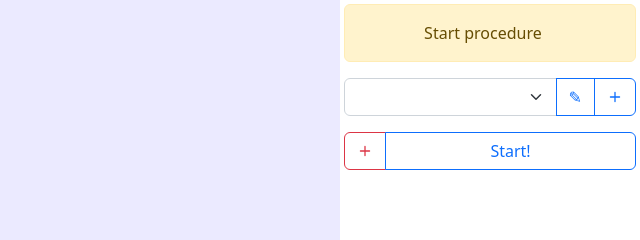
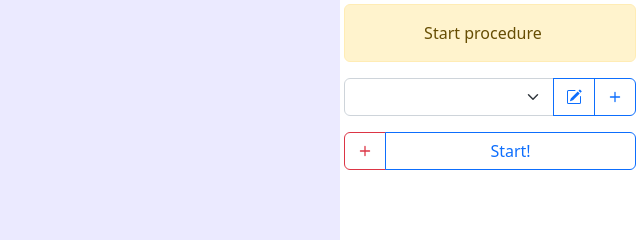
Before and after one commit to rinrab/tss, a plain HTML site: page index.html in a window 1280 px wide. Shown: the top 240 px of the page, 640-1280 px from the left. Drawn offline with Linux system fonts and the light colour scheme.

Commit message:
Use custum edit svg

```diff
--- a/index.html
+++ b/index.html
@@ -317,7 +317,10 @@
             <select id="select-wind" class="form-select"></select>
             <button id="edit-btn" class="btn btn-outline-primary" data-bs-toggle="modal"
               data-bs-target="#wind-editor-window" data-bs-placement="top" data-bs-title="Edit wind">
-              &#9998;
+              <svg xmlns="http://www.w3.org/2000/svg" width="16" height="16" fill="currentColor" class="bi bi-pencil-square" viewBox="0 0 16 16">
+                <path d="M15.502 1.94a.5.5 0 0 1 0 .706L14.459 3.69l-2-2L13.502.646a.5.5 0 0 1 .707 0l1.293 1.293zm-1.75 2.456-2-2L4.939 9.21a.5.5 0 0 0-.121.196l-.805 2.414a.25.25 0 0 0 .316.316l2.414-.805a.5.5 0 0 0 .196-.12l6.813-6.814z"/>
+                <path fill-rule="evenodd" d="M1 13.5A1.5 1.5 0 0 0 2.5 15h11a1.5 1.5 0 0 0 1.5-1.5v-6a.5.5 0 0 0-1 0v6a.5.5 0 0 1-.5.5h-11a.5.5 0 0 1-.5-.5v-11a.5.5 0 0 1 .5-.5H9a.5.5 0 0 0 0-1H2.5A1.5 1.5 0 0 0 1 2.5v11z"/>
+              </svg>
             </button>
             <button id="add-wind-btn" class="btn btn-outline-primary" data-bs-toggle="modal"
               data-bs-target="#wind-editor-window" data-bs-placement="top" data-bs-title="Add custom wind">
```
